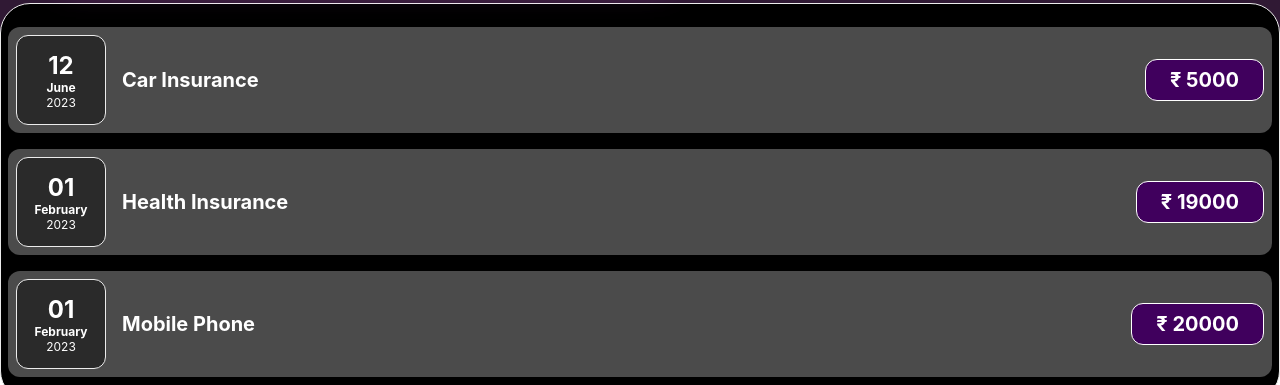
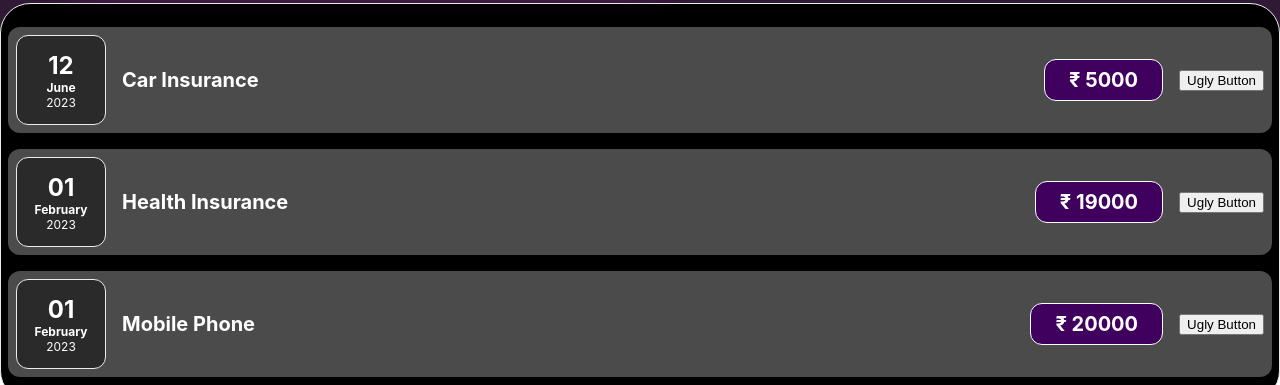
Before and after one commit to vishwajitingole/Expense_Tracker, a React (Create React App) app in the folder kharacha/: page / in a window 1280 px wide. Shown: the part 467-852 px from the top of the page. Built offline with nearby package versions, Linux system fonts and the light colour scheme.

Commit message:
Update ExpenseItem.js

```diff
--- a/kharacha/src/components/ExpenseItem.js
+++ b/kharacha/src/components/ExpenseItem.js
@@ -11,6 +11,7 @@ function ExpenseItem({ title, amount, date }) { // Destructure the props here
       <div className="expense-item__description">
         <h2>{title}</h2>
         <div className="expense-item__price">₹ {amount}</div>
+        <button onClick={()=>{alert("Clicked");}} >Ugly Button</button>
       </div>
       </Card>
   );
```
